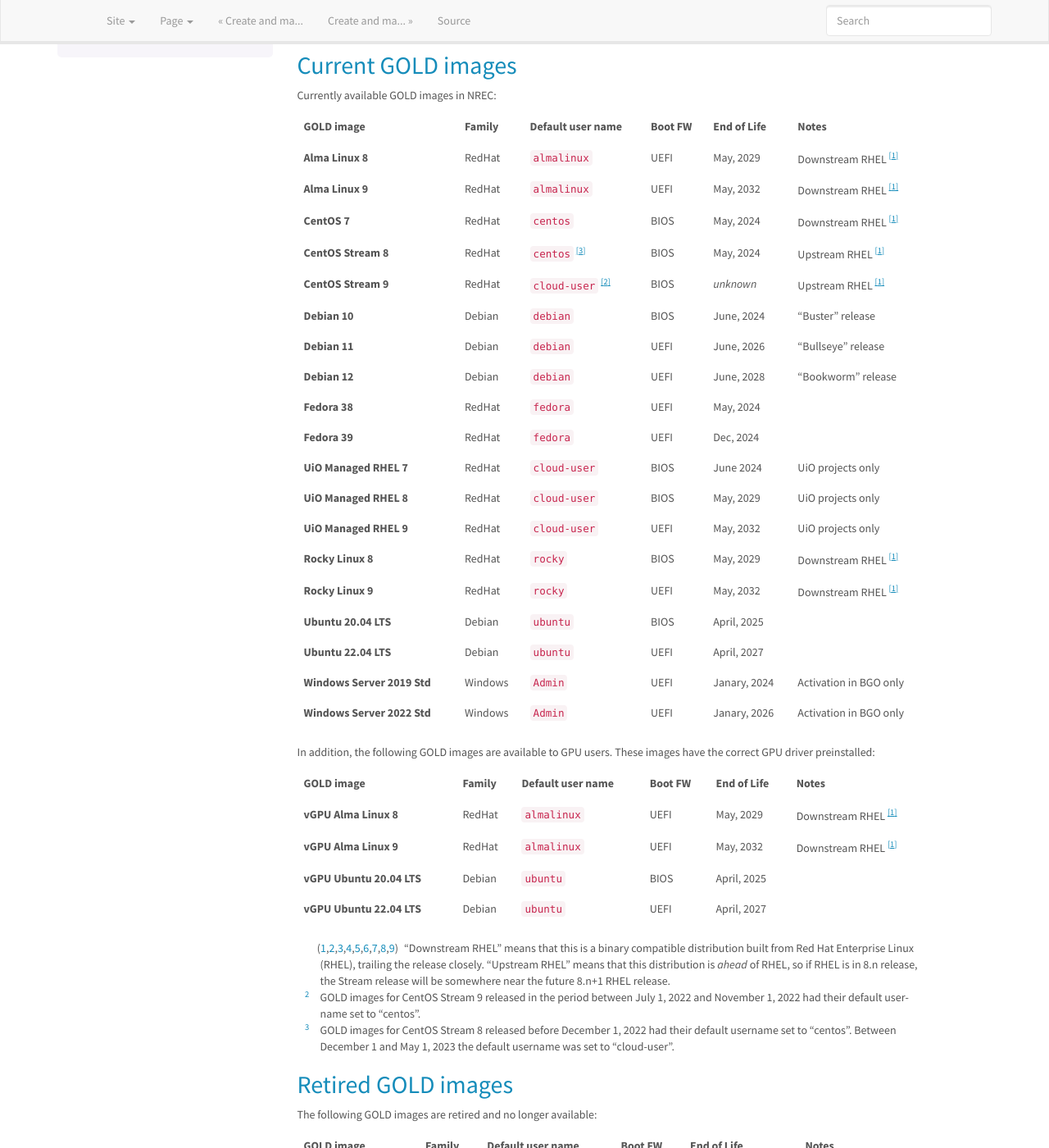
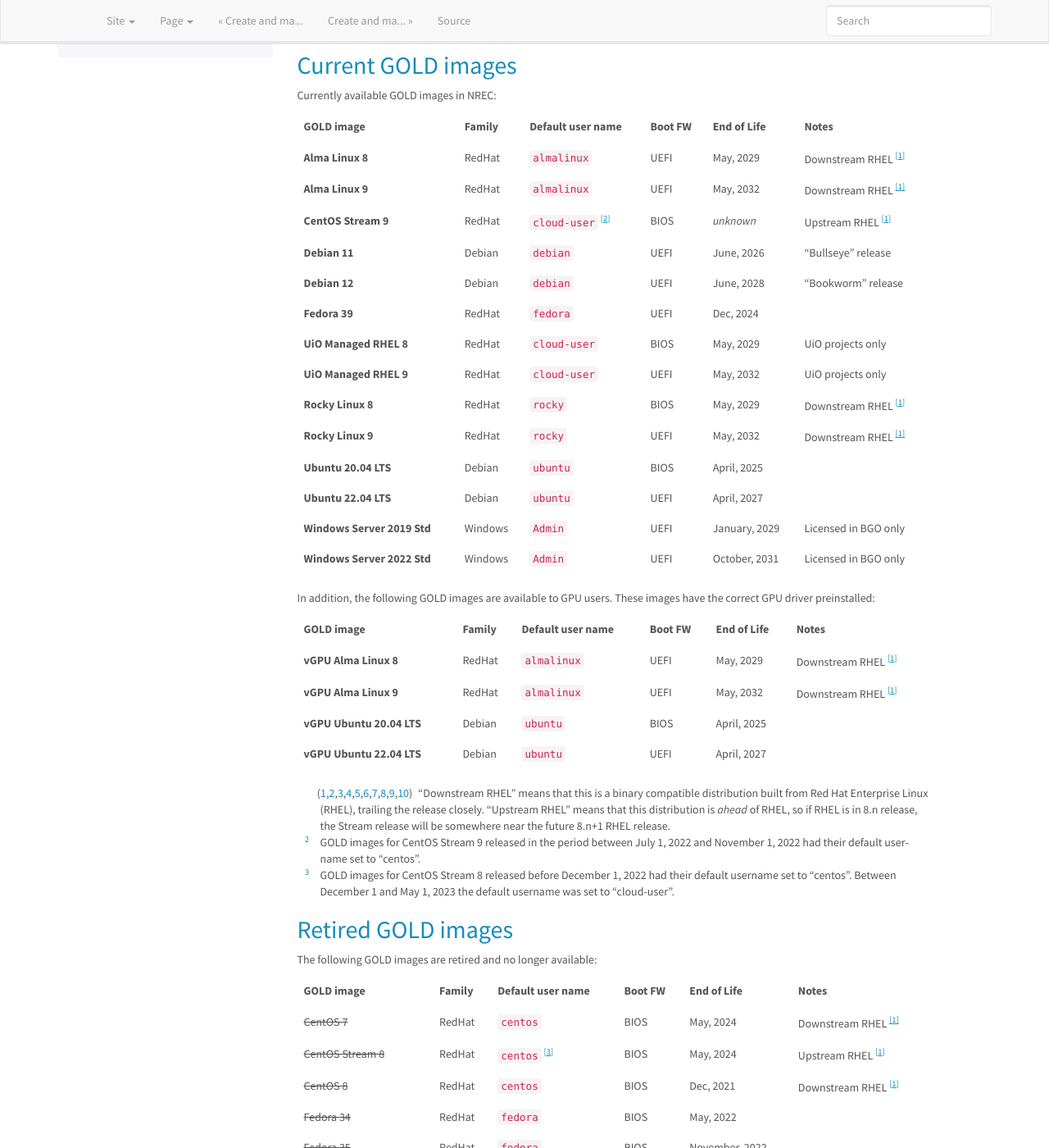
Before and after one commit to norcams/docs-enduser, a Sphinx documentation site: the page built from docs/gold-image.rst, in a window 1280 px wide and 1400 px high, scrolled down 275 px. Shown: the whole window at 82% size. Built offline with Sphinx 7.4.7, drawn with Linux system fonts in a browser that asks for light colours; some of the changed text lies outside the part shown.

Commit message:
gold images

```diff
--- a/docs/gold-image.rst
+++ b/docs/gold-image.rst
@@ -26,23 +26,18 @@ GOLD image                     Family   Default user name     Boot FW  End of Li
 ============================== ======== ===================== ======== ==================== =======================
 **Alma Linux 8**               RedHat   ``almalinux``         UEFI     May, 2029            Downstream RHEL [#f1]_
 **Alma Linux 9**               RedHat   ``almalinux``         UEFI     May, 2032            Downstream RHEL [#f1]_
-**CentOS 7**                   RedHat   ``centos``            BIOS     May, 2024            Downstream RHEL [#f1]_
-**CentOS Stream 8**            RedHat   ``centos``     [#f3]_ BIOS     May, 2024            Upstream RHEL [#f1]_
 **CentOS Stream 9**            RedHat   ``cloud-user`` [#f2]_ BIOS     *unknown*            Upstream RHEL [#f1]_
-**Debian 10**                  Debian   ``debian``            BIOS     June, 2024           "Buster" release
 **Debian 11**                  Debian   ``debian``            UEFI     June, 2026           "Bullseye" release
 **Debian 12**                  Debian   ``debian``            UEFI     June, 2028           "Bookworm" release
-**Fedora 38**                  RedHat   ``fedora``            UEFI     May, 2024
 **Fedora 39**                  RedHat   ``fedora``            UEFI     Dec, 2024
-**UiO Managed RHEL 7**         RedHat   ``cloud-user``        BIOS     June 2024            UiO projects only
 **UiO Managed RHEL 8**         RedHat   ``cloud-user``        BIOS     May, 2029            UiO projects only
 **UiO Managed RHEL 9**         RedHat   ``cloud-user``        UEFI     May, 2032            UiO projects only
 **Rocky Linux 8**              RedHat   ``rocky``             BIOS     May, 2029            Downstream RHEL [#f1]_
 **Rocky Linux 9**              RedHat   ``rocky``             UEFI     May, 2032            Downstream RHEL [#f1]_
 **Ubuntu 20.04 LTS**           Debian   ``ubuntu``            BIOS     April, 2025
 **Ubuntu 22.04 LTS**           Debian   ``ubuntu``            UEFI     April, 2027
-**Windows Server 2019 Std**    Windows  ``Admin``             UEFI     Janary, 2024         Activation in BGO only
-**Windows Server 2022 Std**    Windows  ``Admin``             UEFI     Janary, 2026         Activation in BGO only
+**Windows Server 2019 Std**    Windows  ``Admin``             UEFI     January, 2029        Licensed in BGO only
+**Windows Server 2022 Std**    Windows  ``Admin``             UEFI     October, 2031        Licensed in BGO only
 ============================== ======== ===================== ======== ==================== =======================
 
 In addition, the following GOLD images are available to GPU
```
Also changed, not shown: other parts of docs/gold-image.rst (+6 -1 lines).
